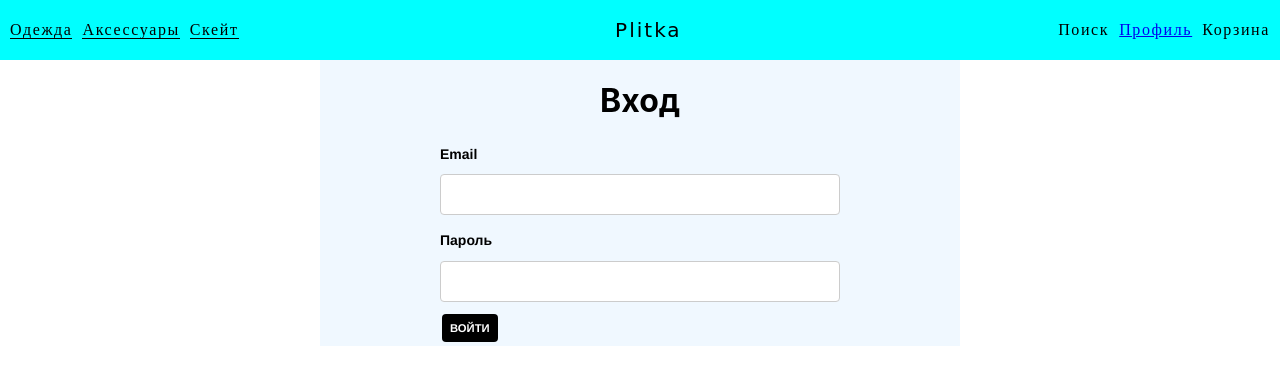
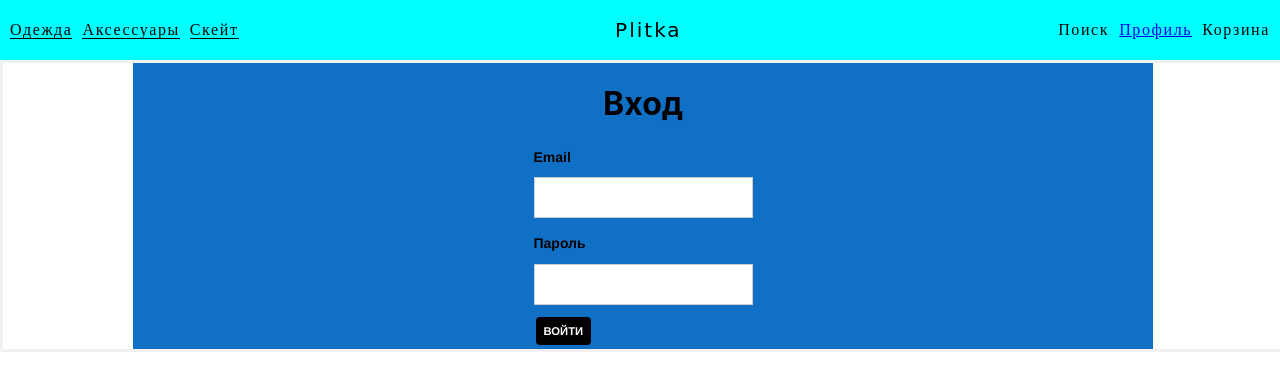
Before and after one commit to KrumanDM/plitka, a React (Create React App) app: page /profile in a window 1280 px wide. Shown: the top 390 px of the page. Built offline with nearby package versions, Linux system fonts and the light colour scheme; the HTML template or start-up script is replaced by a standard one.

Commit message:
Profile.module.css refactoring adaptive

```diff
--- a/src/Header/Profile/Profile.module.css
+++ b/src/Header/Profile/Profile.module.css
@@ -1,33 +1,35 @@
+
 .formGroup{
     display: flex;
     flex-direction: column;
-    width: 400px;
+    width: 100%;
     gap: 5px;
 }
+.loginMainContainer{
+    display: flex;
+    flex-direction: column;
+    flex-wrap: nowrap;
+    justify-content: center; /* Выравнивание по вертикали */
+    align-items: center; /* Выравнивание по горизонтали */
+    align-content: normal;
+    border: 3px solid #f1f1f1;
+    width: 100%;
+}
+
+
 .login{
     display: flex;
     flex-direction: column;
-    flex-wrap: nowrap;
-    justify-content: flex-start;
-    align-items: center;
-    align-content: normal;
-
-   background-color: aliceblue;
-    /* Измените ширину на 50% */
-    width:50%;
-
+    justify-content: center; /* Выравнивание по вертикали */
+    align-items: center; /* Выравнивание по горизонтали */
+    background-color: rgb(16, 112, 197);
+    max-width: 1020px; /* Максимальная ширина 1000px */
+    min-width: 320px; /* Минимальная ширина 320px */
+    width: 100%;
 }
-.loginContainer{
-
-    display: flex;
-    flex-direction: column;
-    flex-wrap: nowrap;
-    justify-content: flex-start;
-    align-items: center;
-    align-content: normal;
 
 
-}
+
 .labelField{
     display: flex;
     flex-direction: column;
@@ -37,11 +39,12 @@
 
 }
 .input{
-  padding: 12px 20px;
-  margin: 8px 0;
-  display: flex;
-  border: 1px solid #ccc;
-  border-radius: 4px;
+  width: 100%;
+    padding: 12px 20px;
+    margin: 8px 0;
+    display: inline-block;
+    border: 1px solid #ccc;
+    box-sizing: border-box;
 
 }
 .label{
@@ -64,7 +67,7 @@
 }
 .button {
     display: flex;
-    background-color: black; /* Green */
+    background-color: black;
     border: none;
     color: white;
     padding: 8px;
@@ -82,3 +85,6 @@
     font-size: .70313rem;
     text-transform: uppercase;
   }
+.button:hover {
+    opacity: 0.8;
+}
--- a/src/Header/Profile/Profile.tsx
+++ b/src/Header/Profile/Profile.tsx
@@ -70,8 +70,9 @@ const onSubmit = (values: LogInValues) => {
 export const Profile: React.FC = () => {
   return (<>
   <Header/>
-  <div className={s.loginContainer}>
-    <div className={s.login}>
+  <div className={s.loginMainContainer}>
+
+     <div className={s.login}>
 
       <h1>Вход</h1>
       <Formik
@@ -105,6 +106,8 @@ export const Profile: React.FC = () => {
         )}
       </Formik>
     </div>
+
     </div>
+
     </>);
 };
--- a/src/Header/Search/SearchForm.css
+++ b/src/Header/Search/SearchForm.css
@@ -37,7 +37,7 @@
     position: absolute;
 
     opacity: 0;
-  animation: ani 1.1s forwards;
+  animation: ani 0.5s forwards;
 
   z-index: 5;
   }
```
